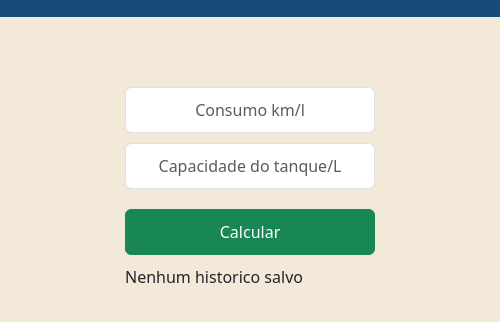
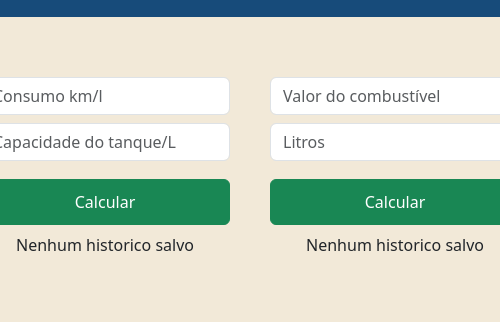
Before and after one commit to Henriquewalker31/Auto-Viagem, an Electron app: page renderer/index.html in a window 500 px wide. Shown: the part 56-378 px from the top of the page. Drawn offline with nearby package versions, Linux system fonts and the light colour scheme.

Commit message:
Novo form adicionado

```diff
--- a/renderer/index.html
+++ b/renderer/index.html
@@ -11,49 +11,37 @@
       crossorigin="anonymous"
     />
     <link rel="stylesheet" href="style.css" />
-    <link rel="stylesheet" href="https://cdn.jsdelivr.net/npm/bootstrap-icons@1.11.1/font/bootstrap-icons.css">
-
+    <link
+      rel="stylesheet"
+      href="https://cdn.jsdelivr.net/npm/bootstrap-icons@1.11.1/font/bootstrap-icons.css"
+    />
   </head>
   <body>
     <nav>
       <h1>AutoViagem<i class="bi bi-fuel-pump"></i></h1>
     </nav>
 
-    <div
-      class="d-flex justify-content-center aling-items-center"
-      style="height: 100vh; margin-top: 60px"
-    >
-      <div id="Form">
-        <input
-          class="form-control"
-          id="Consumo"
-          type="text"
-          placeholder="Consumo km/l"
-        />
-        <input
-          class="form-control"
-          id="Litros"
-          type="text"
-          placeholder="Capacidade do tanque/L"
-        />
-        <button
-          class="btn btn-success w-100"
-          style="width: 250px; margin: 10px auto; padding: 10px"
-          onclick="calcular()"
-        >
-          Calcular
-        </button>
-        <div
-          id="resultado"
-          class="resultado-box"
-          style="display: none; width: 250px; margin: 10px auto; padding: 10px"
-        ></div>
-        <div id="historico">
+  <div class="d-flex justify-content-center align-items-start" style="min-height: 100vh; gap: 40px; padding-top: 60px;">
 
-        </div>
-      </div>
-    </div>
+  <!-- Div esquerda -->
+  <div class="d-flex flex-column align-items-center" style="width: 300px;">
+    <input class="form-control mb-2" id="Consumo" type="number" placeholder="Consumo km/l"/>
+    <input class="form-control mb-2" id="Litros" type="number" placeholder="Capacidade do tanque/L"/>
+    <button class="btn btn-success mb-2" style="width: 250px; padding: 10px;" onclick="calcular()">Calcular</button>
+    <div id="resultado" class="resultado-box" style="display: none; width: 250px; padding: 10px; margin-top: 10px;"></div>
+    <div id="historico"></div>
+  </div>
 
+  <!-- Div direita -->
+  <div class="d-flex flex-column align-items-center" style="width: 300px;">
+    <input class="form-control mb-2" id="Valor" type="number" placeholder="Valor do combustível"/>
+    <input class="form-control mb-2" id="Lit" type="number" placeholder="Litros"/>
+    <button class="btn btn-success mb-2" style="width: 250px; padding: 10px;" onclick="calcularValor()">Calcular</button>
+    <div id="ResultadoValor" class="resultado-box" style="display: none; width: 250px; padding: 10px; margin-top: 10px;"></div>
+     <div id="historicoValor"></div>
+  </div>
+
+</div>
     <script src="script.js"></script>
     <script
       src="https://cdn.jsdelivr.net/npm/bootstrap@5.3.8/dist/js/bootstrap.bundle.min.js"
```
